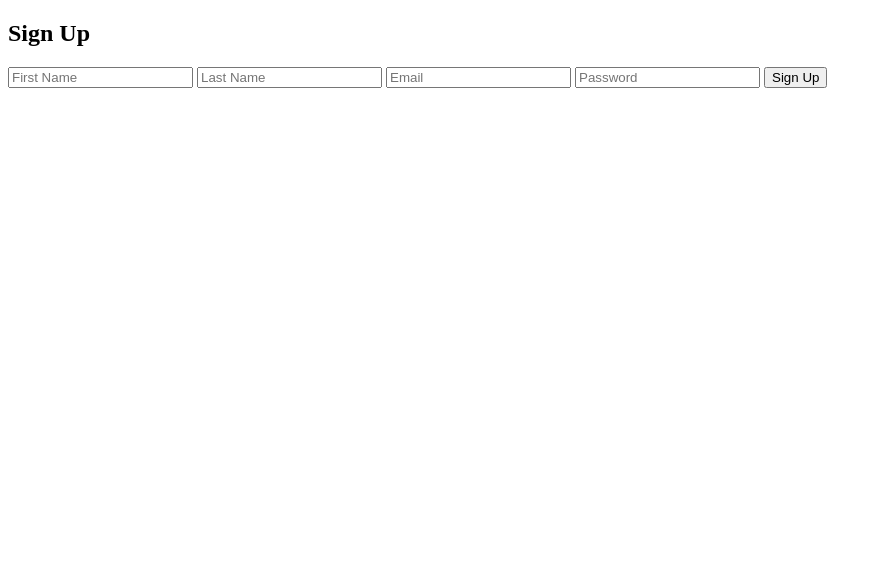
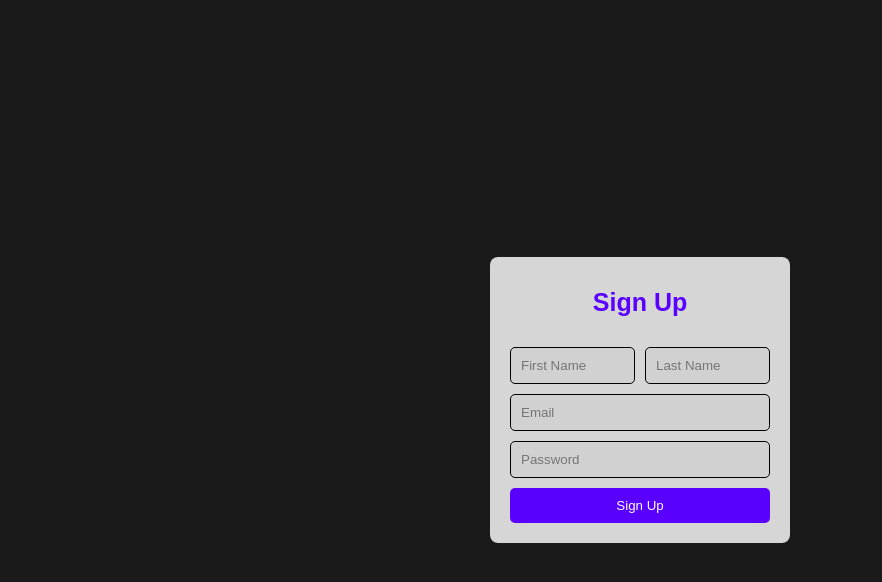
Before and after one commit to KrishnaBishowkarma/webdevpro, a plain HTML site: page CSS/02_Login_Project/signup.html in a window 1280 px wide. Shown: the whole page, without its empty margins (0-882 px from the left). Drawn offline with Linux system fonts and the light colour scheme.

Commit message:
feat(signup.html): add modern styling and group name fields
- Added embedded CSS for a modern, centered card layout in the signup page.
- Grouped first and last name inputs in a flex row for better UX.
- Updated the submit action to use a <button> element.
- Improved overall UI consistency and accessibility.

```diff
--- a/CSS/02_Login_Project/signup.html
+++ b/CSS/02_Login_Project/signup.html
@@ -4,16 +4,73 @@
     <meta charset="UTF-8" />
     <meta name="viewport" content="width=device-width, initial-scale=1.0" />
     <title>Sign Up</title>
+    <style>
+      body {
+        font-family: Arial, Helvetica, sans-serif;
+        background-color: #1a1a1a;
+        margin: 0;
+        padding: 0;
+        display: flex;
+        align-items: center;
+        justify-content: center;
+        height: 100vh;
+      }
+      * {
+        box-sizing: border-box;
+      }
+      .card {
+        background-color: #d6d6d6;
+        padding: 10px;
+        border-radius: 8px;
+        width: 300px;
+      }
+      h2 {
+        color: #5900ff;
+        font-size: 25px;
+        text-align: center;
+        margin-bottom: 20px;
+      }
+      form {
+        padding: 10px;
+        display: flex;
+        flex-direction: column;
+      }
+      input {
+        margin-bottom: 10px;
+        padding: 10px;
+        background-color: #d1d1d1;
+        border-radius: 5px;
+        border: 1px solid black;
+      }
+      button {
+        padding: 10px;
+        border-radius: 5px;
+        color: white;
+        background-color: #5900ff;
+        border: none;
+        cursor: pointer;
+      }
+      .name {
+        display: flex;
+        gap: 10px;
+      }
+      .name input {
+        flex: 1;
+        min-width: 0;
+      }
+    </style>
   </head>
   <body>
     <div class="card">
       <h2>Sign Up</h2>
       <form action="">
-        <input type="text" name="" id="" placeholder="First Name" />
-        <input type="text" name="" id="" placeholder="Last Name" />
+        <div class="name">
+          <input type="text" name="" id="" placeholder="First Name" />
+          <input type="text" name="" id="" placeholder="Last Name" />
+        </div>
         <input type="email" name="" id="" placeholder="Email" />
         <input type="password" name="" id="" placeholder="Password" />
-        <input type="button" value="Sign Up" />
+        <button type="submit">Sign Up</button>
       </form>
     </div>
   </body>
```
